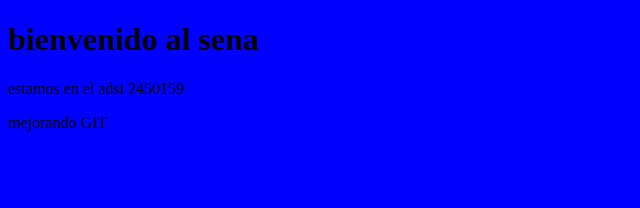
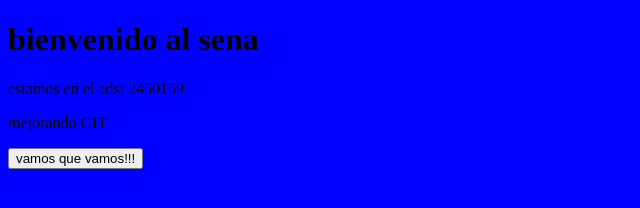
Before and after one commit to Johanvillegas77/tienda, a plain HTML site: page index.html in a window 1280 px wide. Shown: the whole page, without its empty margins (0-640 px from the left). Drawn offline with Linux system fonts and the light colour scheme.

Commit message:
agregando codigo en la rama javascript

```diff
--- a/index.html
+++ b/index.html
@@ -6,10 +6,12 @@
     <meta name="viewport" content="width=, initial-scale=1.0">
     <title>Document</title>
     <link rel="stylesheet" href="./css/estilos.css">
+    <script src="js/saludar.js"></script>
 </head>
 <body>
     <h1>bienvenido al sena</h1>
     <p>estamos en el adsi 2450159</p>
     <p>mejorando GIT</p>
+    <input type="button" onclick="saludar()" value="vamos que vamos!!!">
 </body>
 </html>
--- /dev/null
+++ b/js/saludar.js
@@ -0,0 +1,3 @@
+function saludar(){
+    alert ("que hay de nuevo viej@");
+}
```
